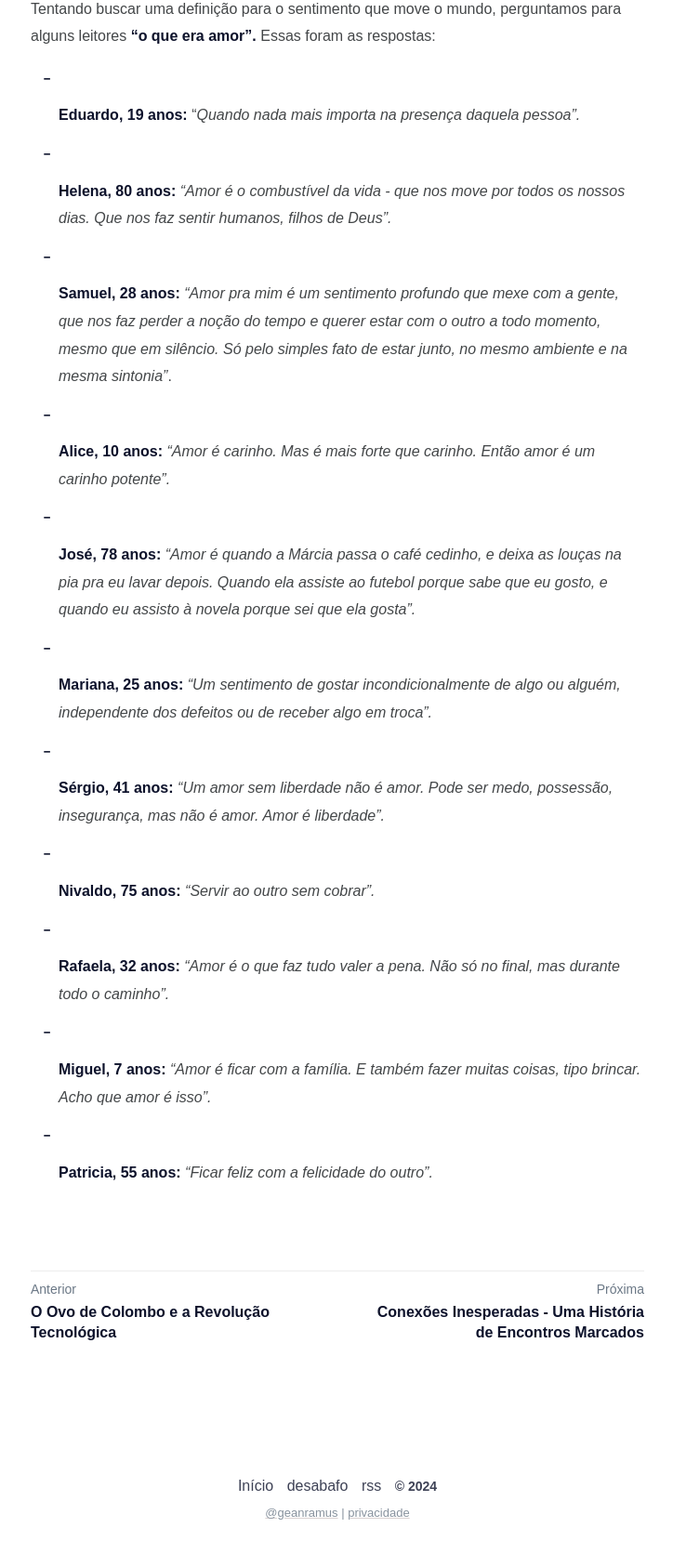
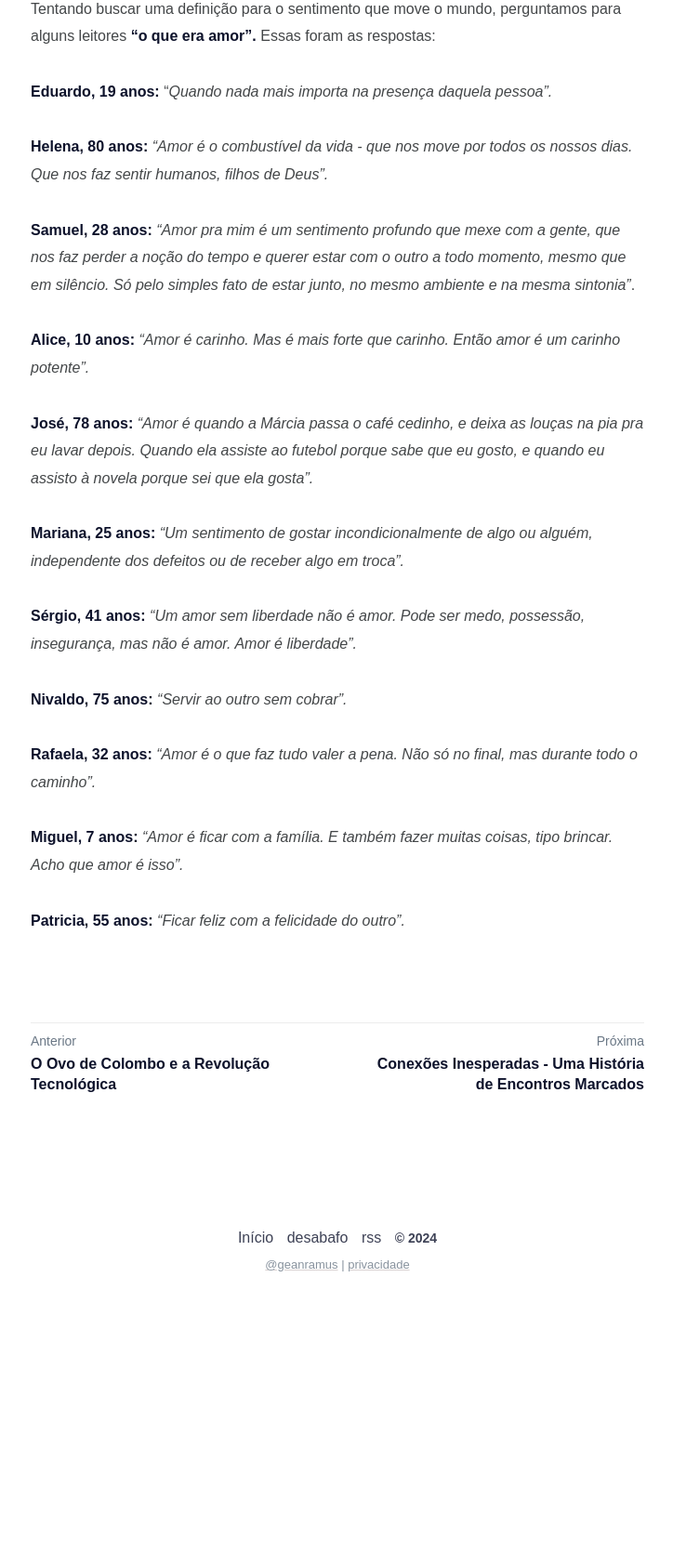
Before and after one commit to geanramos/blog-v24, a Jekyll site: the page built from _posts/memories/2024-06-09-o-que-e-amor-pra-voce.md, in a window 1280 px wide. Shown: the part 728-2400 px from the top of the page at 93% size, without its empty margins (277-1001 px from the left). Built offline with Jekyll 4.4.1, drawn with Linux system fonts in a browser that asks for light colours; some web fonts are replaced; comment, search, counter and statistics services are not loaded; after the commit the page ends 2133 px from its top, so only the background shows below that.

```diff
--- a/_posts/memories/2024-06-09-o-que-e-amor-pra-voce.md
+++ b/_posts/memories/2024-06-09-o-que-e-amor-pra-voce.md
@@ -10,24 +10,24 @@ img: "https://substack-post-media.s3.amazonaws.com/public/images/e5505b3d-b61d-4
 
 Tentando buscar uma definição para o sentimento que move o mundo, perguntamos para alguns leitores **“o que era amor”.** Essas foram as respostas:
 
--   **Eduardo, 19 anos:**  “_Quando nada mais importa na presença daquela pessoa”._
+**Eduardo, 19 anos:**  “_Quando nada mais importa na presença daquela pessoa”._
 
--   **Helena, 80 anos:** _"Amor é o combustível da vida - que nos move por todos os nossos dias. Que nos faz sentir humanos, filhos de Deus”._
+**Helena, 80 anos:** _"Amor é o combustível da vida - que nos move por todos os nossos dias. Que nos faz sentir humanos, filhos de Deus”._
 
--   **Samuel, 28 anos:** _“Amor pra mim é um sentimento profundo que mexe com a gente, que nos faz perder a noção do tempo e querer estar com o outro a todo momento, mesmo que em silêncio. Só pelo simples fato de estar junto, no mesmo ambiente e na mesma sintonia”_.
+**Samuel, 28 anos:** _“Amor pra mim é um sentimento profundo que mexe com a gente, que nos faz perder a noção do tempo e querer estar com o outro a todo momento, mesmo que em silêncio. Só pelo simples fato de estar junto, no mesmo ambiente e na mesma sintonia”_.
 
--   **Alice, 10 anos:** _“Amor é carinho. Mas é mais forte que carinho. Então amor é um carinho potente”._
+**Alice, 10 anos:** _“Amor é carinho. Mas é mais forte que carinho. Então amor é um carinho potente”._
 
--   **José, 78 anos:** _“Amor é quando a Márcia passa o café cedinho, e deixa as louças na pia pra eu lavar depois. Quando ela assiste ao futebol porque sabe que eu gosto, e quando eu assisto à novela porque sei que ela gosta”._
+**José, 78 anos:** _“Amor é quando a Márcia passa o café cedinho, e deixa as louças na pia pra eu lavar depois. Quando ela assiste ao futebol porque sabe que eu gosto, e quando eu assisto à novela porque sei que ela gosta”._
 
--   **Mariana, 25 anos:**  _“Um sentimento de gostar incondicionalmente de algo ou alguém, independente dos defeitos ou de receber algo em troca”._
+**Mariana, 25 anos:**  _“Um sentimento de gostar incondicionalmente de algo ou alguém, independente dos defeitos ou de receber algo em troca”._
 
--   **Sérgio, 41 anos:** _“Um amor sem liberdade não é amor. Pode ser medo, possessão, insegurança, mas não é amor. Amor é liberdade”._
+**Sérgio, 41 anos:** _“Um amor sem liberdade não é amor. Pode ser medo, possessão, insegurança, mas não é amor. Amor é liberdade”._
 
--   **Nivaldo, 75 anos:** _“Servir ao outro sem cobrar”._
+**Nivaldo, 75 anos:** _“Servir ao outro sem cobrar”._
 
--   **Rafaela, 32 anos:** _“Amor é o que faz tudo valer a pena. Não só no final, mas durante todo o caminho”._
+**Rafaela, 32 anos:** _“Amor é o que faz tudo valer a pena. Não só no final, mas durante todo o caminho”._
 
--   **Miguel, 7 anos:** _"Amor é ficar com a família. E também fazer muitas coisas, tipo brincar. Acho que amor é isso"._
+**Miguel, 7 anos:** _"Amor é ficar com a família. E também fazer muitas coisas, tipo brincar. Acho que amor é isso"._
 
--   **Patricia, 55 anos:** _“Ficar feliz com a felicidade do outro”._
+**Patricia, 55 anos:** _“Ficar feliz com a felicidade do outro”._
```
